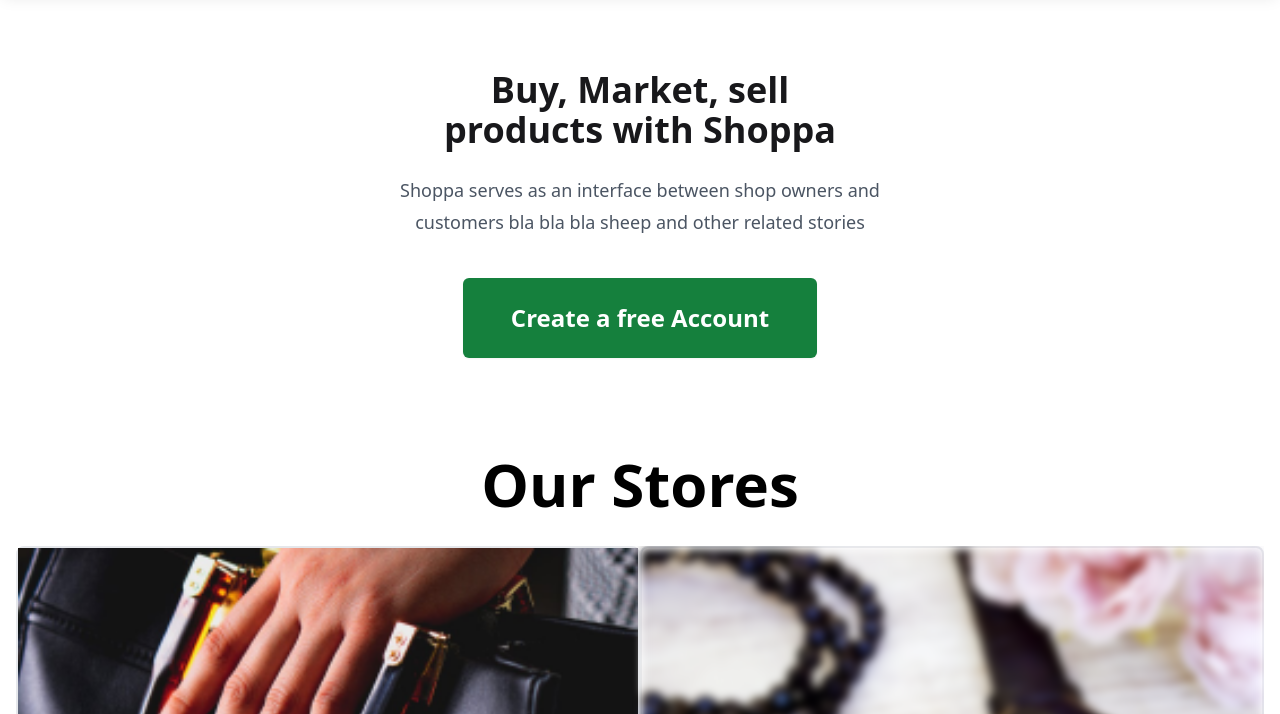
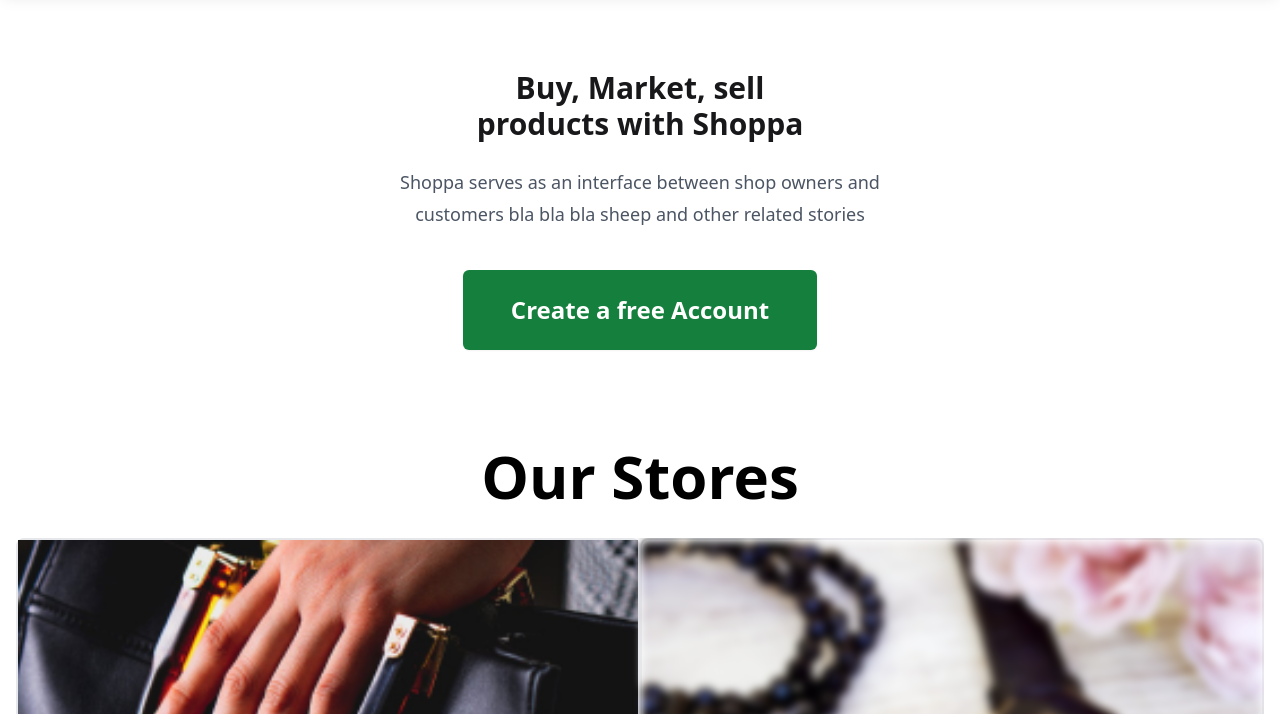
Before and after one commit to gracehally7/shoppawebsite, a website: page index.html in a window 1280 px wide. Shown: the part 86-800 px from the top of the page. Drawn offline with nearby package versions, Linux system fonts and the light colour scheme.

Commit message:
Update index.html

```diff
--- a/index.html
+++ b/index.html
@@ -85,7 +85,7 @@
         <div  class=" text-center">
           <h1 data-aos="fade-right"
           data-aos-delay="100"
-          data-aos-duration="3000" class="text-7xl font-bold text-zinc-900 sm:text-4xl  transition-300 duration-300 opacity-0"
+          data-aos-duration="3000" class="text-7xl font-bold text-zinc-900 sm:text-3xl  transition-300 duration-300 opacity-0"
           >Buy, Market, sell <br> products with Shoppa </h1>
           <p data-aos="fade-left"
           data-aos-delay="100"
```
